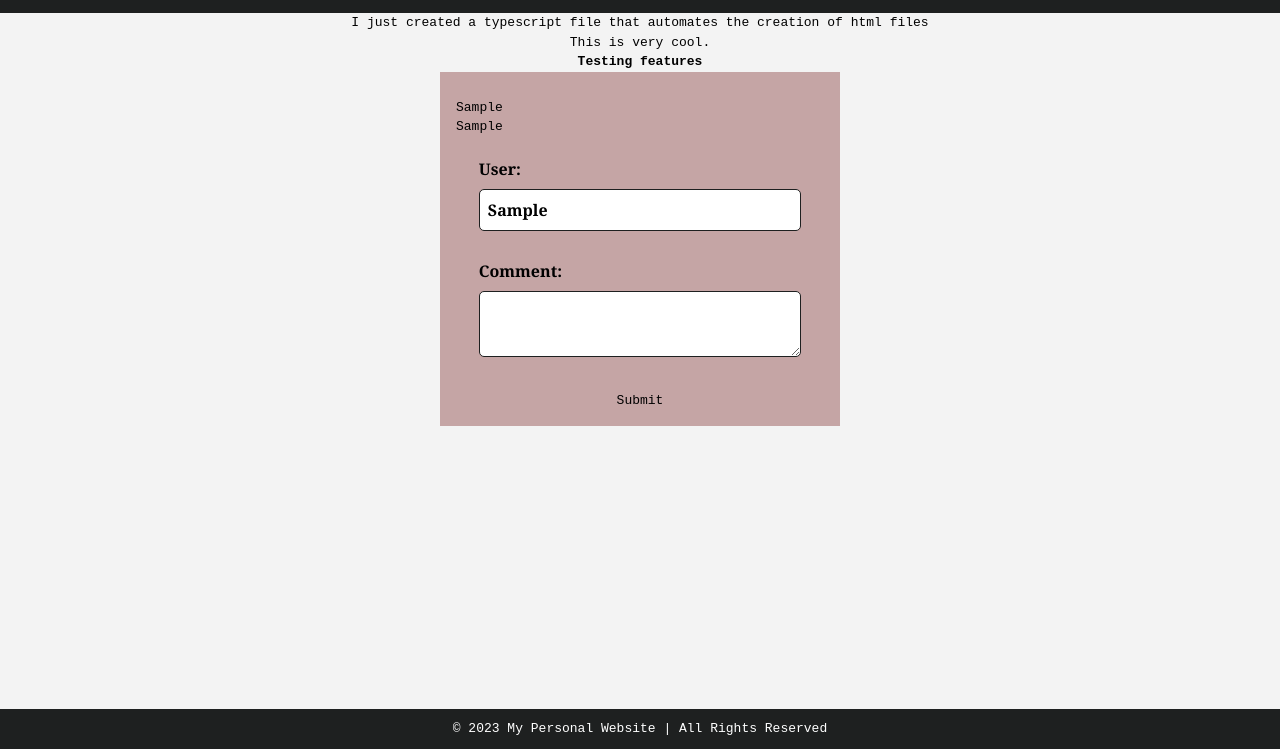
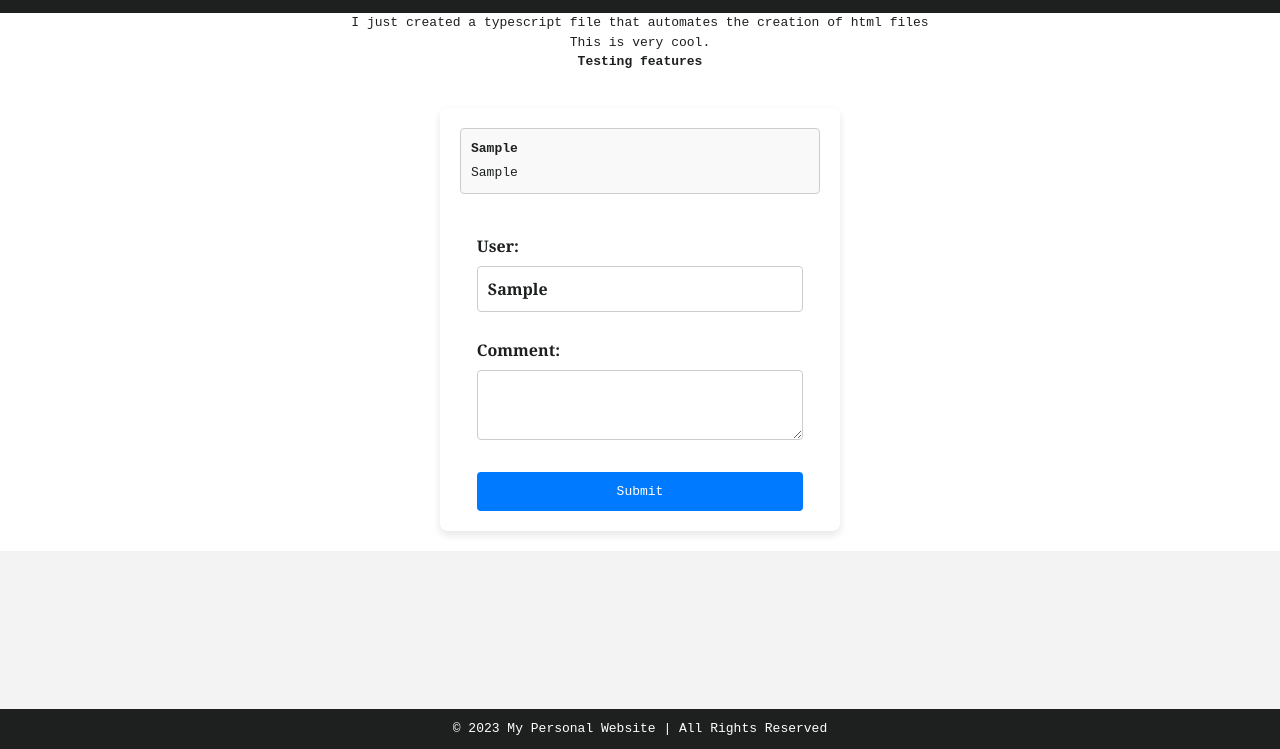
Before and after one commit to hack4impact-calpoly/starter-pack, a website: page blog/test_file.html in a window 1280 px wide. Both pictures are taken after typing "Sample", "Sample" into the empty fields and a click on the button "Submit". Shown: the part 51-800 px from the top of the page. Drawn offline with Linux system fonts and the light colour scheme.

Commit message:
better styling for comments

```diff
--- a/blog/styles.css
+++ b/blog/styles.css
@@ -1,4 +1,67 @@
-.comment-container {
+.main {
+    display: flex;
+    flex-direction: column;
+    align-items: center;
+    justify-content: center;
+    /* background-color: var(--cg-black);
+    color: var(--cg-white); */
+    background-color: var(--cg-white);
+    color: var(--cg-black);
+    padding: 0px 0px;
+    gap: 1rem;
+}
+#comment-container {
+    margin: 20px;
+    border-radius: 8px;
+    box-shadow: 0 4px 8px rgba(0, 0, 0, 0.1);
+    padding: 20px;
+    background-color: #fff;
+}
+
+.comment {
+    margin-bottom: 20px;
+    padding: 10px;
+    border-radius: 4px;
+    background-color: #f9f9f9;
+    border: 1px solid #ccc;
+}
+
+.comment-user {
+    font-weight: bold;
+}
+
+.comment-content {
+    margin-top: 5px;
+}
+
+#comment-form {
+    display: flex;
+    flex-direction: column;
+    gap: 10px;
+}
+
+#comment-form input,
+#comment-form textarea {
+    padding: 10px;
+    border-radius: 4px;
+    border: 1px solid #ccc;
+}
+
+#comment-form button {
+    padding: 10px;
+    border: none;
+    border-radius: 4px;
+    background-color: #007bff;
+    color: white;
+    cursor: pointer;
+}
+
+#comment-form button:disabled {
+    background-color: #ccc;
+    cursor: not-allowed;
+}
+
+/* .comment-container {
     display: flex;
     flex-direction: column;
     width: 50%;
@@ -14,12 +77,16 @@
     align-items: flex-start;
 }
 
+.comment > .comment-user {
+    font-weight: bold;
+}
+
 .comments {
     margin-top: 10px;
     display: flex;
     flex-direction: column;
     gap: 1rem;
-}
+} */
 
 /* same as .container, tailwind has a default class named container */
 .container_nav {
--- a/scripts/blog.js
+++ b/scripts/blog.js
@@ -6,13 +6,13 @@ var blogPosts = [
         slug: "test_file",
         title: "Test File",
         date: "2021-01-01",
-        content: "This is the first blog post.",
+        description: "This is the first blog post.",
     },
     {
         slug: "test_file_2",
         title: "Test File 2",
         date: "2021-01-02",
-        content: "This is the second blog post.",
+        description: "This is the second blog post.",
     },
 ];
 // show blog posts in blog.html, manipulate the DOM
@@ -21,21 +21,20 @@ function displayBlogPreview() {
     console.log(blogPosts);
     var blogList = document.getElementById("blog-list");
     blogPosts.forEach(function (_a) {
-        var slug = _a.slug, title = _a.title, date = _a.date, content = _a.content;
-        // postElement.innerHTML = post.content;
+        var slug = _a.slug, title = _a.title, date = _a.date, description = _a.description;
+        // postElement.innerHTML = post.description;
         // const title = postElement.querySelector("h1")?.innerHTML;
         // const date = postElement.querySelector("h2")?.innerHTML || "";
-        // const content = postElement.querySelector("p")?.innerHTML;
+        // const description = postElement.querySelector("p")?.innerHTML;
         var link = document.createElement("a");
         link.href = "blog/".concat(slug, ".html");
         link.innerHTML = "Read More";
         var postPreview = document.createElement("div");
         postPreview.classList.add("post-preview");
-        postPreview.innerHTML = "\n            <h2 class=\"post-title\">".concat(title, "</h2>\n            <h3 class=\"post-subtitle\">").concat(date, "</h3>\n            <p class=\"post-content\">").concat(content.slice(0, 20), "...</p>\n        ");
+        postPreview.innerHTML = "\n            <h2 class=\"post-title\">".concat(title, "</h2>\n            <h3 class=\"post-subtitle\">").concat(date, "</h3>\n            <p class=\"post-description\">").concat(description, "</p>\n        ");
         postPreview.appendChild(link);
         if (blogList) {
             blogList.appendChild(postPreview);
-            console.log("appeneded");
         }
     });
 }
--- a/scripts/blog.ts
+++ b/scripts/blog.ts
@@ -61,12 +61,11 @@ function displayBlogPreview() {
         postPreview.innerHTML = `
             <h2 class="post-title">${title}</h2>
             <h3 class="post-subtitle">${date}</h3>
-            <p class="post-description">${description.slice(0, 20)}...</p>
+            <p class="post-description">${description}</p>
         `;
         postPreview.appendChild(link);
         if (blogList) {
             blogList.appendChild(postPreview);
-            console.log("appended");
         }
     });
 }
--- a/styles.css
+++ b/styles.css
@@ -49,8 +49,12 @@ body {
     display: flex;
     flex-direction: column;
     gap: 20px;
+    list-style: none;
+}
 
-    list-style: none;
+.post-preview {
+    height: 200px;
+    width: 500px;
 }
 
 .blog-list div {
@@ -60,7 +64,7 @@ body {
     padding: 10px 10px;
     margin-bottom: 10px;
     border-radius: 10px;
-    background-color: grey;
+    background-color: rgba(218, 220, 220, 0.5);
 }
 
 .nav-list {
```
Also changed, not shown: blog/template.html (+2 -2 lines).
